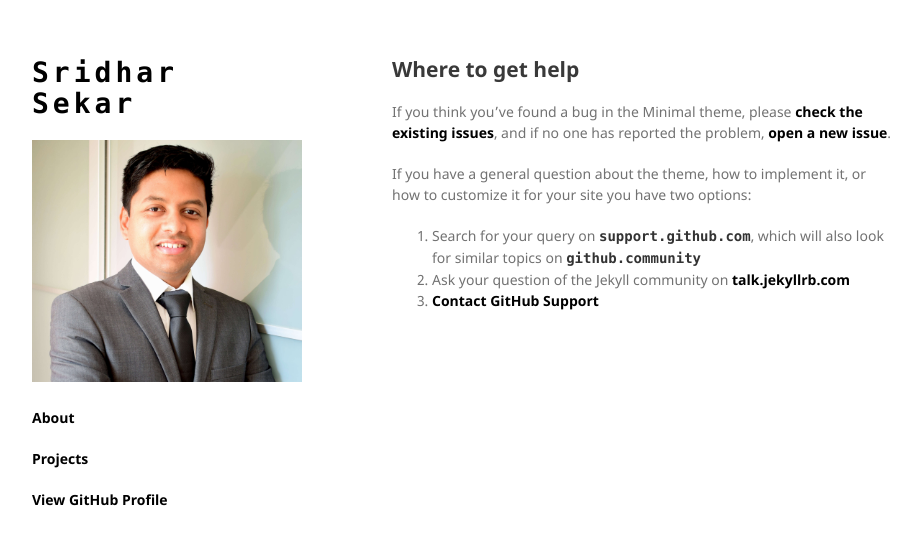
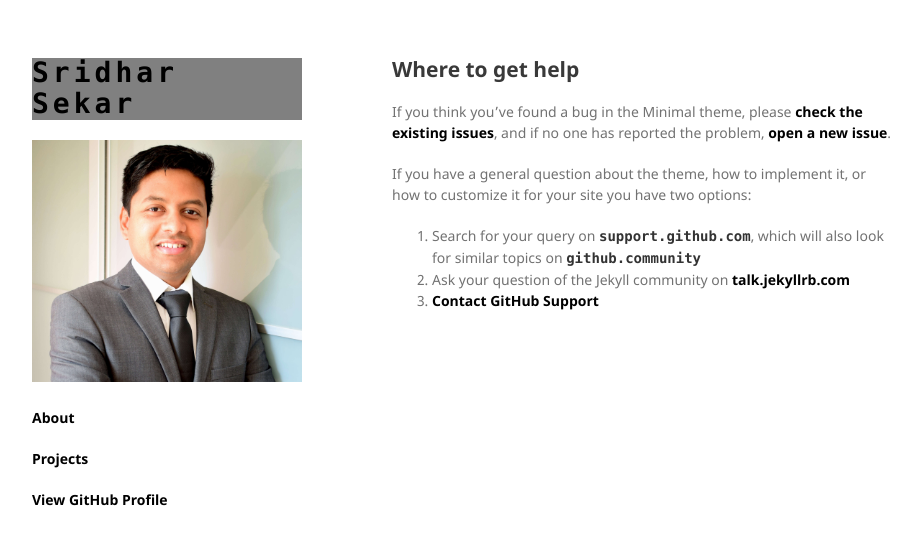
Before and after one commit to sridhar-portfolio/sridhar-portfolio.github.io, a Jekyll site: the page built from docs/SUPPORT.md, in a window 1280 px wide. Shown: the top 545 px of the page, without its empty margins (178-1099 px from the left). Built offline with Jekyll 4.4.1, drawn with Linux system fonts in a browser that asks for light colours; our own code applies the rules of GitHub Pages for plain Markdown files; the repository's description, which GitHub fills in, is left out.

Commit message:
Update jekyll-theme-minimal.scss

```diff
--- a/_sass/jekyll-theme-minimal.scss
+++ b/_sass/jekyll-theme-minimal.scss
@@ -30,8 +30,14 @@ h1 {
   font-family: Consolas, Monaco, 'Courier New', monospace;
   font-size: 28px;
   font-weight: bold;
-  color: #000000;
+  background-color: grey;
+  color: white;
   letter-spacing: 4px;
+  transition: background-color 0.3s ease;
+}
+
+.fancy-title:hover {
+  background-color:#069;
 }
 
 h2 {
```
